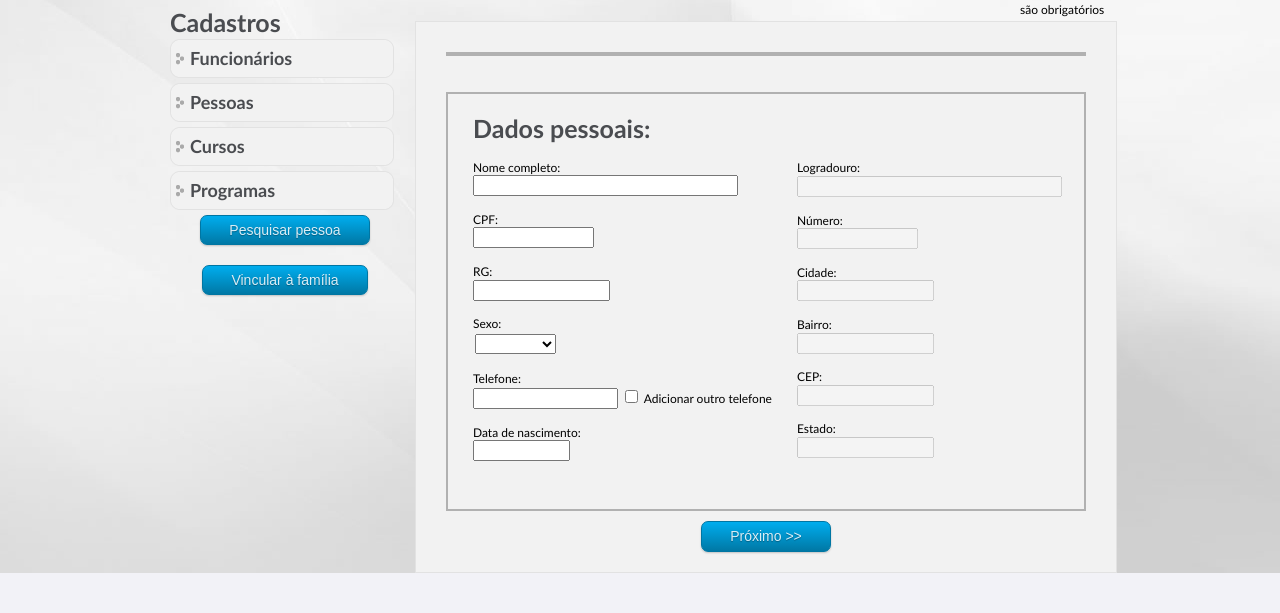
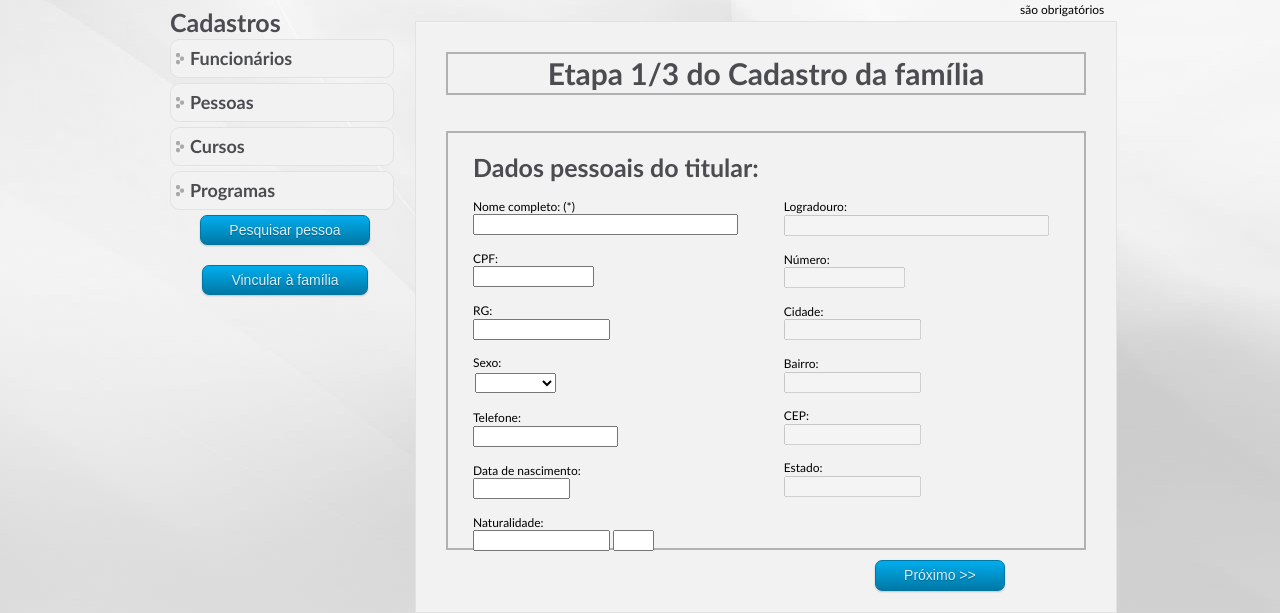
Before and after one commit to googlecode-mirror/acao-moradia, a PHP site: page /visao/vCadastroPessoa.php in a window 1280 px wide. Shown: the part 249-862 px from the top of the page. Before the commit the page ends 822 px from the top, so only its background shows below. Run offline with PHP 8.4, Linux system fonts and the light colour scheme; some libraries are stand-ins or nearby versions.

Commit message:
Corrigindo alguns ../. Alterando form cadastro de pessoa.

```diff
--- a/acao/bd/install.php
+++ b/acao/bd/install.php
@@ -116,7 +116,7 @@
       `telefone` VARCHAR(15) NULL ,
       `grau_parentesco` VARCHAR(45) NOT NULL CHECK(`grau_parentesco` IN('TITULAR','CÔNJUGE(MARIDO OU ESPOSA)','COMPANHEIRO(A)','FILHO(A)','IRMÃ(O)','PAI/MÃE','CUNHADO(A)','GENRO/NORA','SOGRO(A)','ENTEADO(A)','NETO(A)','PADRASTO/MADRASTA','AGREGADO(A)','AVÔ(Ó)','EX-COMPANHEIRO(A)','EX-MARIDO/EX-ESPOSA','PRIMO(A)','SOBRINHO(A)','TIO(A)')),	#upper
       `estado_civil` VARCHAR(45) NULL CHECK(`estado_civil` IN('SOLTEIRO(A)','CASADO(A)','SEPARADO(A)','DIVORCIADO(A)','VIÚVO(A)')),		#upper
-      `raca` VARCHAR(45) CHECK(`raca` IN('BRANCO','NEGRO','ÍNDIO','MULATO','CABOCLO','CABRA')) ,	#upper
+      `raca` VARCHAR(45) CHECK(`raca` IN('NÃO DECLARADA','BRANCA','NEGRA','AMARELA','ÍNDIGENA','MULATA','CABOCLO','CABRA')) ,	#upper
       `religiao` VARCHAR(45) NULL,							#upper
       `carteira_profissional` CHAR(1) NOT NULL ,			#upper
       `titulo_eleitor` VARCHAR(12) NULL ,
--- a/acao/visao/vCadastroPessoa.php
+++ b/acao/visao/vCadastroPessoa.php
@@ -18,7 +18,7 @@
         session_start();
 
         if(isset($_SESSION['nivel'])!= true){
-            header("Location: visao/vLogin.php");
+            header("Location: vLogin.php");
          }*/
     ?>
     <div class="wrap">
@@ -34,7 +34,7 @@
 
             <div class="menu">
                 <div class="mn">
-                    <div class="menu_bts"> <a href="" target="_parent"><img src="../imagens/menu_cadastros.png" width="94" height="73" /></a> <a href="" target="_parent"><img src="../imagens/menu_relatorios.png" width="106" height="73" /></a><a href="" target="_parent"><img src="../imagens/menu_sobre.png" width="81" height="73" /></a><a href="" target="_parent"><img src="../imagens/menu_ajuda.png" width="76" height="73" /></a><a href="controle/cLogout.php"><img src="../imagens/menu_logout.png" width="62" height="73" /></a></div>
+                    <div class="menu_bts"> <a href="" target="_parent"><img src="../imagens/menu_cadastros.png" width="94" height="73" /></a> <a href="" target="_parent"><img src="../imagens/menu_relatorios.png" width="106" height="73" /></a><a href="" target="_parent"><img src="../imagens/menu_sobre.png" width="81" height="73" /></a><a href="" target="_parent"><img src="../imagens/menu_ajuda.png" width="76" height="73" /></a><a href="../controle/cLogout.php"><img src="../imagens/menu_logout.png" width="62" height="73" /></a></div>
                 </div>
             </div>
         </div>
@@ -77,19 +77,22 @@
             <div class="tit_sub_cat"></div>
             <div class="bloco">
 
-                <form name="cadastro" action="controle/cCadastraPessoa.php" method="get"/>
+                <form name="cadastro" action="../controle/cCadastraPessoa.php" method="get"/>
                     <div style="margin: 10px; border: #b1b1b1 solid 2px;">
+                        <center>
+                            <h2>Etapa 1/3 do Cadastro da família</h2>
+                        </center>
                         <div style="margin: 25px; float:left;">
                             <h3>&nbsp;</h3>
-                            <h3>Dados pessoais: </h3>
+                            <h3>Dados pessoais do titular: </h3>
                             <p>&nbsp;</p>
-                            <p>Nome completo:</p>
-                            <p><input type="text" name="nome" size="30" value="" /></p>
+                            <p>Nome completo: (*)</p>
+                            <p><input type="text" name="nome" size="30" value="" maxlength="100" /></p>
                             <p><br />CPF:</p>
-                            <p><input type="text" name="cpf" size="12" value="" /></p>
+                            <p><input type="text" name="cpf" size="12" value="" maxlength="14" /></p>
                             <p>&nbsp;</p>
                             <p>RG:</p>
-                            <p><input type="text" name="rg"value="" size="14" /></p>
+                            <p><input type="text" name="rg"value="" size="14" maxlength="45" /></p>
                             <p>&nbsp;</p>
                             Sexo:
                             <select name="sexo">
@@ -102,13 +105,24 @@
                             <p>Telefone:</p>
                             <p>
                                 <input maxlength="15" name="telefone" size="15" />
+                                <!--
                                 <input type="checkbox" id="telefone2" onclick="novoTelefone()"/>
-				Adicionar outro telefone
+				Adicionar outro telefone-->
                             </p>
+                            <!--
                             <div style="margin: 10px 0px 0px 0px;  display: none;" id="novoTelefone" > <input maxlength="15" name="telefone2" size="15"/></div>
+                            -->
                             <p>&nbsp;</p>
                             <p>Data de nascimento:</p>
                             <p><input maxlength="10" name="dataNascimento" size="9" onblur="validaData(this,this.value)" onkeypress="Data(event,this)"/></p>
+
+                            <p>&nbsp;</p>
+                            <p>Naturalidade:</p>
+                            <p>
+                                <input maxlength="100" name="cidadeNatal" size="14" />
+                                <input maxlength="2" name="estado" size="2" />
+                            </p>
+                            <p>&nbsp;</p>
                         </div>
                     </div>
                     <br/>
@@ -155,7 +169,7 @@
                     </div>
 <!--
                     <div>
-                        <form action="controle/cBuscaParente.php" method="get">
+                        <form action="../controle/cBuscaParente.php" method="get">
                         <div>Pesquisar parente: <input type="text" name="parente" value=""/> <input type="submit" value="Pesquisar"/></div>
                         </form>
 -->
```
Also changed, not shown: acao/controle/cCadastraPessoa.php (+4 -4 lines), acao/visao/vPesquisaPessoa.php (+6 -7 lines), acao/controle/cFuncoes.php (line endings or trailing spaces).
